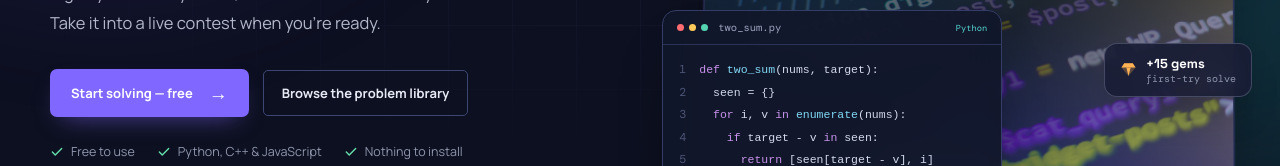
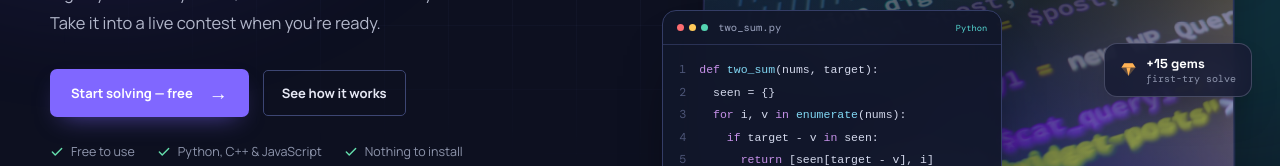
Before and after one commit to onamika-yesmin/algoarena-Front-end, a Next.js app: page / in a window 1280 px wide. Shown: the part 437-603 px from the top of the page. Built offline with nearby package versions, Linux system fonts and the light colour scheme; no server answers.

Commit message:
fix(home): stop promising a signed-out tour the app does not have

```diff
--- a/app/_components/home/CallToAction.tsx
+++ b/app/_components/home/CallToAction.tsx
@@ -49,8 +49,8 @@ export function CallToAction() {
                   <Link className="button" href="/signin?mode=register">
                     Create a free account <span aria-hidden="true">→</span>
                   </Link>
-                  <Link className="button-outline" href="/problems">
-                    Look around first
+                  <Link className="button-outline" href="#how-it-works">
+                    See how it works
                   </Link>
                 </>
               )}
--- a/app/_components/home/HomeFaq.tsx
+++ b/app/_components/home/HomeFaq.tsx
@@ -26,8 +26,8 @@ const QUESTIONS = [
     a: "You earn gems for accepted solutions and spend them on hints. Tier 1 is a nudge, tier 2 sketches the approach, tier 3 gets close to the answer — and unlocking one carries a small scoring penalty, so asking for help stays a real decision.",
   },
   {
-    q: "Do I need an account just to look around?",
-    a: "No. The problem library, the contest schedule and the community feed are all browsable while signed out. You need an account to submit, earn gems, join a contest or start a mock interview.",
+    q: "Do I need an account?",
+    a: "Yes — everything past this page is behind a free account, because every problem, verdict, gem and streak is tied to you. Signing in with Google takes one click, and you are never asked for a card.",
   },
   {
     q: "How much should I trust the Big-O auditor?",
@@ -72,9 +72,12 @@ export function HomeFaq() {
             </div>
             <div className={styles.faqCard}>
               <h3>Still not sure?</h3>
-              <p>Open a problem and run the sample tests. It takes about a minute and you don&apos;t need an account.</p>
-              <Link className="button-outline" href="/problems">
-                Try one now <span aria-hidden="true">→</span>
+              <p>
+                Signing up takes one click with Google. Open your first problem, run the sample tests, and see the whole
+                loop for yourself.
+              </p>
+              <Link className="button-outline" href="/signin?mode=register">
+                Create a free account <span aria-hidden="true">→</span>
               </Link>
             </div>
           </div>
--- a/app/_components/home/HomeHero.tsx
+++ b/app/_components/home/HomeHero.tsx
@@ -50,8 +50,11 @@ export function HomeHero() {
               <Link className="button" href={isSignedIn ? "/problems" : "/signin?mode=register"}>
                 {isSignedIn ? "Continue solving" : "Start solving — free"} <span aria-hidden="true">→</span>
               </Link>
-              <Link className="button-outline" href="/problems">
-                Browse the problem library
+              {/* Everything past the homepage needs an account, so a signed-out
+                  visitor gets an in-page tour rather than a link that would
+                  bounce them straight into the sign-in wall. */}
+              <Link className="button-outline" href={isSignedIn ? "/problems" : "#how-it-works"}>
+                {isSignedIn ? "Browse the problem library" : "See how it works"}
               </Link>
             </div>
 
```
